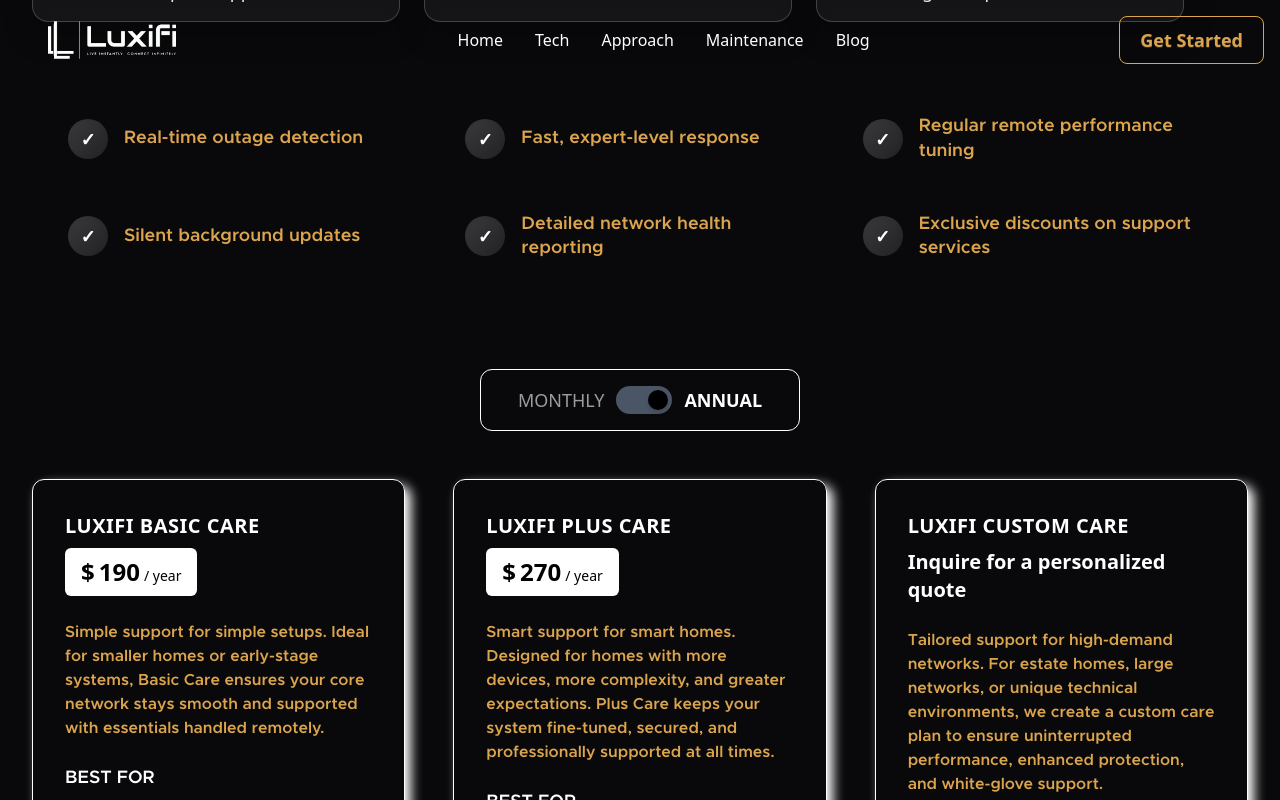
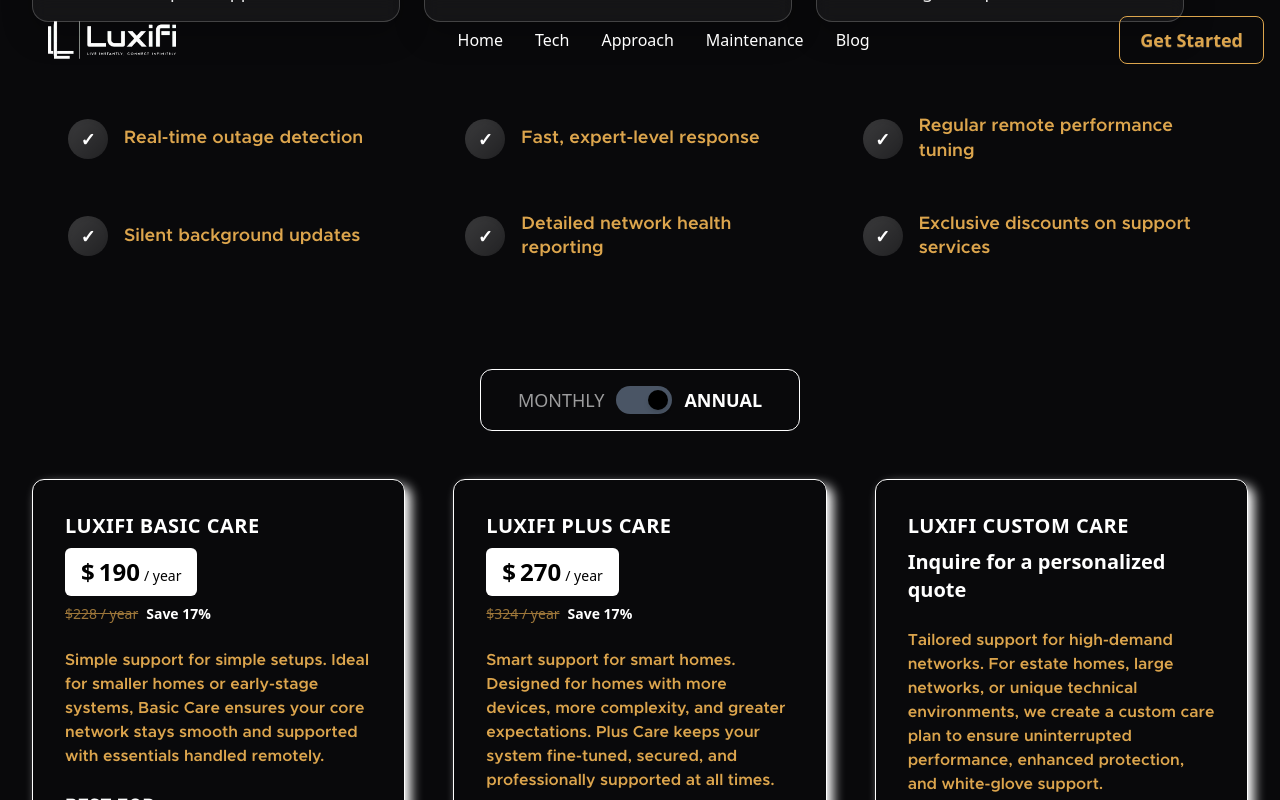
Before and after one commit to jafarimurtaza/luxifi-web, a Next.js app: page /maintenance in a window 1280 px wide. Both pictures are taken after a click on the button "Toggle billing period". Shown: the part 1303-2103 px from the top of the page. Built offline with nearby package versions, Linux system fonts and the light colour scheme.

Commit message:
added the discount for annual price in the pricingcard the maintenance section

```diff
--- a/src/app/components/Maintenance/Pricing/PriceCard.jsx
+++ b/src/app/components/Maintenance/Pricing/PriceCard.jsx
@@ -41,10 +41,30 @@ export default function PriceCard({ plan, isMonthly }) {
 
         {/* Top Price: always base price only */}
         {hasPrice ? (
-          <div className="mb-6 flex items-baseline whitespace-nowrap rounded-md bg-primary px-4 py-2 text-2xl font-extrabold text-black w-fit">
-            <span className="mr-1">$</span>
-            <CountUp end={basePrice} duration={0.6} preserveValue />
-            <span className="ml-1 text-sm font-normal">{billingLabel}</span>
+          <div className="mb-6 flex flex-col">
+            <div className="flex items-baseline whitespace-nowrap rounded-md bg-primary px-4 py-2 text-2xl font-extrabold text-black w-fit">
+              <span className="mr-1">$</span>
+              <CountUp end={basePrice} duration={0.6} preserveValue />
+              <span className="ml-1 text-sm font-normal">{billingLabel}</span>
+            </div>
+
+            {/* Discount indicator for annual billing */}
+            {!isMonthly && (
+              <div className="mt-2 text-sm text-base-content">
+                <span className="line-through opacity-70 mr-2">
+                  ${plan.priceMonthly * 12} / year
+                </span>
+                <span className="text-primary font-semibold">
+                  Save{" "}
+                  {Math.round(
+                    ((plan.priceMonthly * 12 - plan.priceAnnual) /
+                      (plan.priceMonthly * 12)) *
+                      100
+                  )}
+                  %
+                </span>
+              </div>
+            )}
           </div>
         ) : (
           <div className="mb-6 text-xl font-extrabold text-primary">
```
